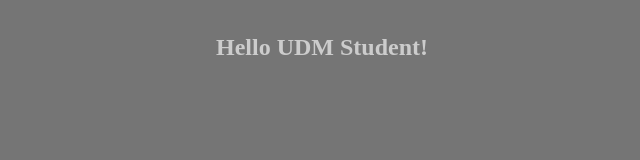
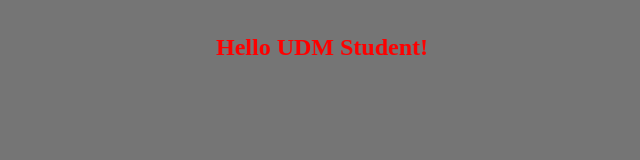
Before and after one commit to glennolazo/UDM-DEMO, a plain HTML site: page index.html in a window 1280 px wide. Shown: the whole page, without its empty margins (326-966 px from the left). Drawn offline with Linux system fonts and the light colour scheme.

Commit message:
Changed h1 color from white to red

```diff
--- a/styles.css
+++ b/styles.css
@@ -9,6 +9,6 @@ body {
 
 h1 {
     font-size: 24px;
-    color: #ccc;
+    color: red;
     padding: 10px;
 }
```
